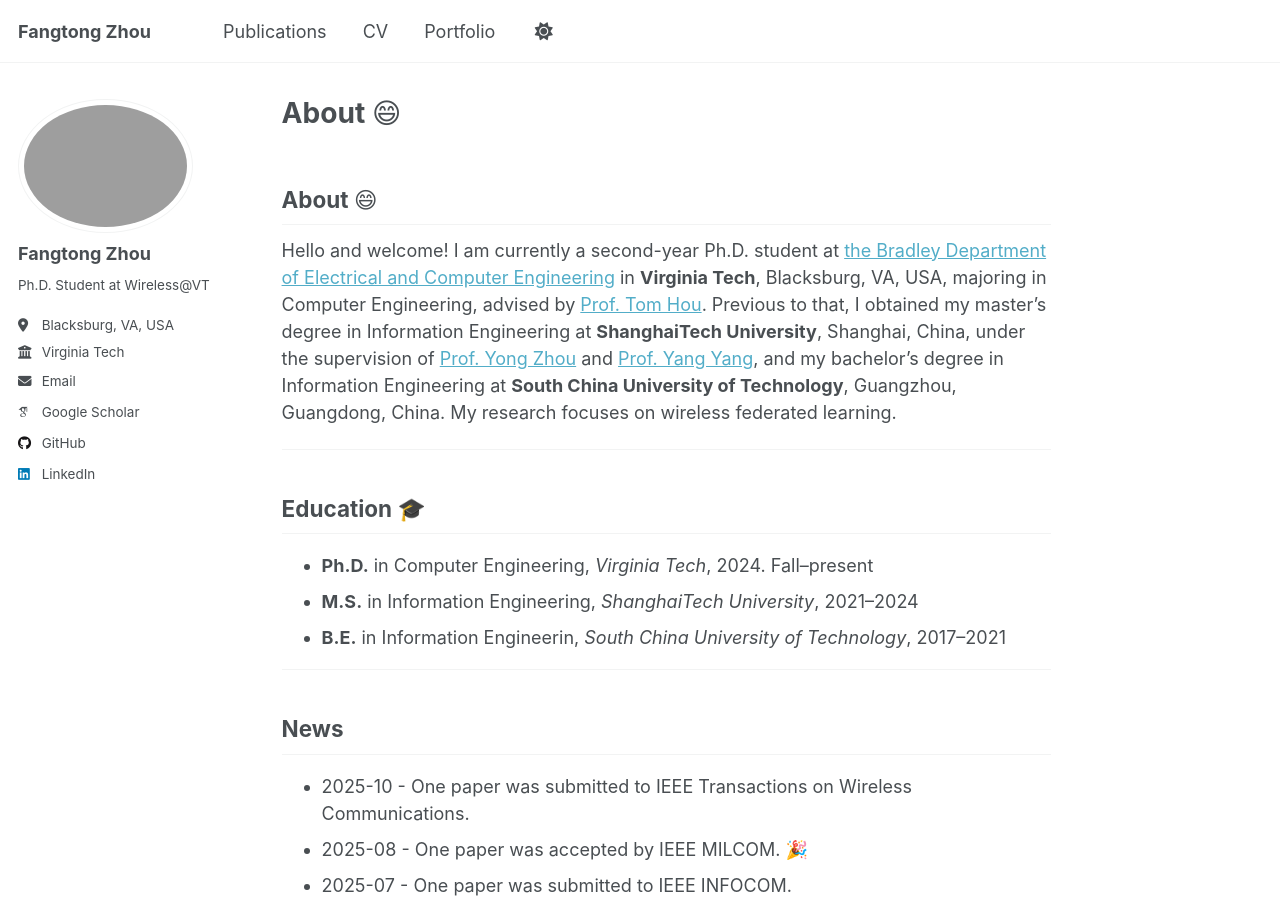
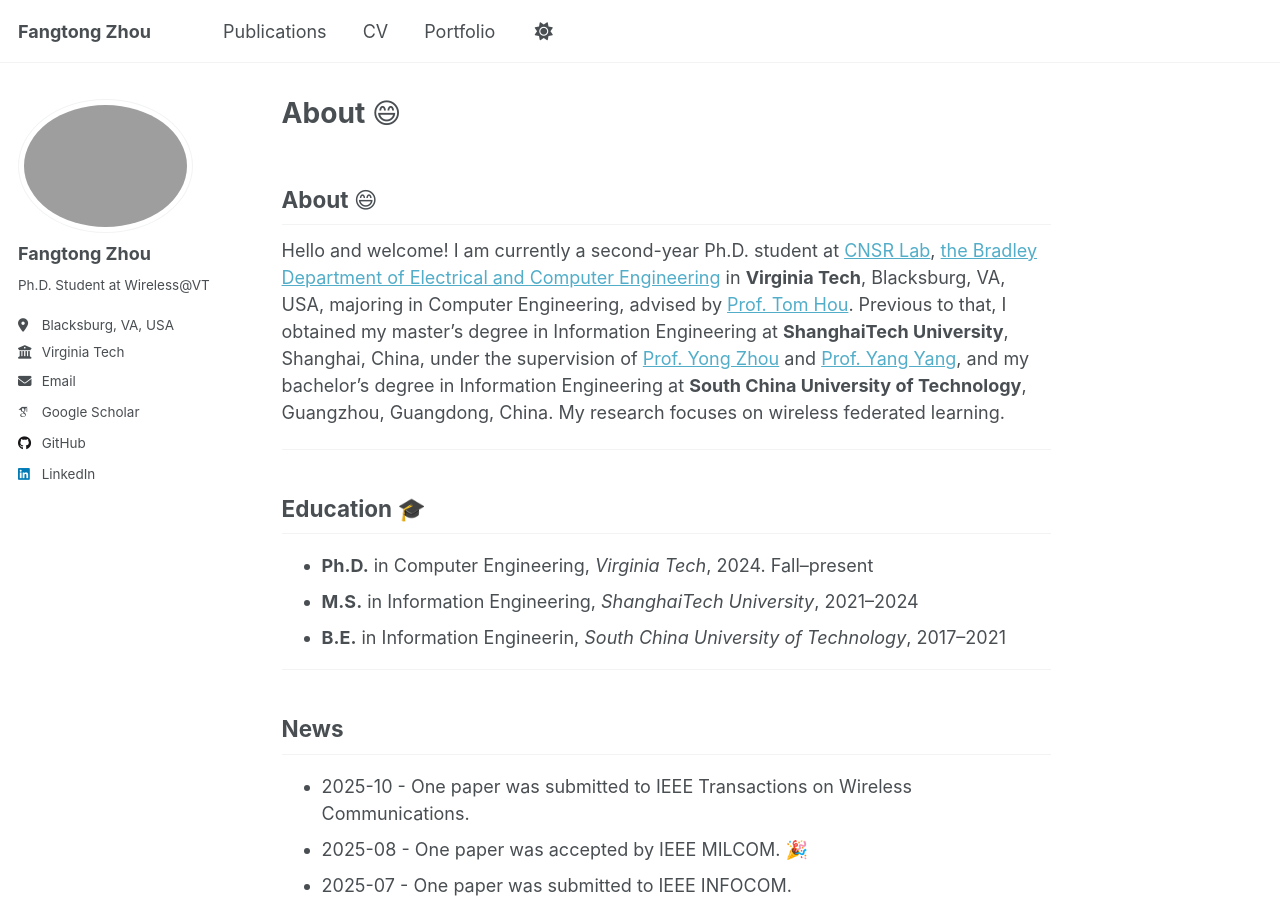
Before and after one commit to frontop137/frontop137.github.io, a Jekyll site: the page built from index.md, in a window 1280 px wide and 900 px high. Built offline with Jekyll 4.4.1, drawn with Linux system fonts in a browser that asks for light colours; emoji names are drawn with the system emoji font; some web fonts are replaced; a script that is not in the unit is left out; our own code applies the rules of GitHub Pages for plain Markdown files.

Commit message:
Update introduction to include CNSR Lab affiliation

```diff
--- a/index.md
+++ b/index.md
@@ -7,7 +7,7 @@ toc: false
 ---
 
 ## About :smile:
-Hello and welcome! I am currently a second-year Ph.D. student at [the Bradley Department of Electrical and Computer Engineering](https://ece.vt.edu) in **Virginia Tech**, Blacksburg, VA, USA, majoring in Computer Engineering, advised by [Prof. Tom Hou](https://www.cnsr.ictas.vt.edu/THou.html).
+Hello and welcome! I am currently a second-year Ph.D. student at [CNSR Lab](https://www.cnsr.ictas.vt.edu/), [the Bradley Department of Electrical and Computer Engineering](https://ece.vt.edu) in **Virginia Tech**, Blacksburg, VA, USA, majoring in Computer Engineering, advised by [Prof. Tom Hou](https://www.cnsr.ictas.vt.edu/THou.html).
 Previous to that, I obtained my master’s degree in Information Engineering at **ShanghaiTech University**, Shanghai, China, under the supervision of [Prof. Yong Zhou](https://faculty.sist.shanghaitech.edu.cn/faculty/zhouyong/) and [Prof. Yang Yang](https://facultyprofiles.hkust-gz.edu.cn/faculty-personal-page/YANG-Yang/yyiot), and my bachelor's degree in Information Engineering at **South China University of Technology**, Guangzhou, Guangdong, China.
 My research focuses on wireless federated learning.
 
```
